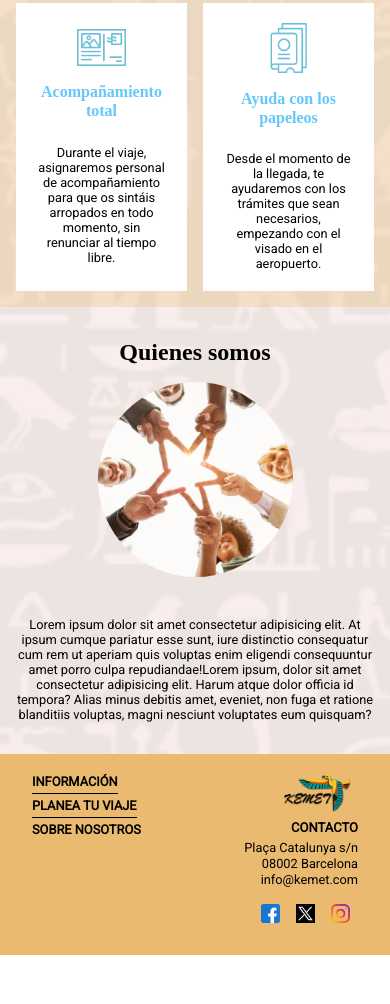
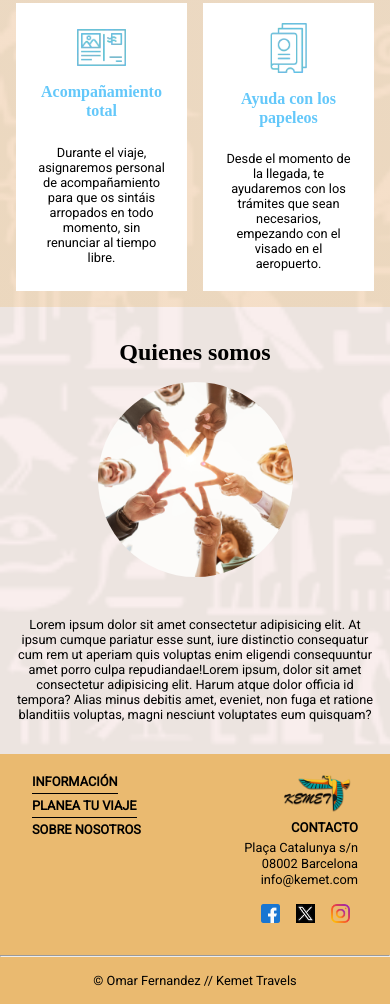
Before and after one commit to Noteverlasting/Kemet_v2-_exercici, a plain HTML site: page index.html in a window 390 px wide. Shown: the part 2464-3468 px from the top of the page. Before the commit the page ends 3419 px from the top, so only its background shows below. Drawn offline with Linux system fonts and the light colour scheme; a web font is replaced by a local one.

Commit message:
Ver. Entregada. VIERNES 28/2

```diff
--- a/css/style.css
+++ b/css/style.css
@@ -208,7 +208,11 @@ footer > div {
     }
   }
 
-
+footer >p {
+    font-size: 0.8rem;
+    text-align: center;
+    padding: 1rem 0 1rem 0;
+}
 /* MEDIA QUERY */
 
 @media screen and (max-width: 600px) {
@@ -239,6 +243,9 @@ footer > div {
         aspect-ratio:unset;
     }
 
+    hr {
+        line-height: 1px;
+    }
 
     h2, h3 {
         padding: 1rem 0 0 0;
--- a/index.html
+++ b/index.html
@@ -236,6 +236,8 @@
                 </div>
             </div>
         </div>
+        <hr>
+         <p>&copy Omar Fernandez // Kemet Travels</p>
     </footer>
 </body>
 
```
